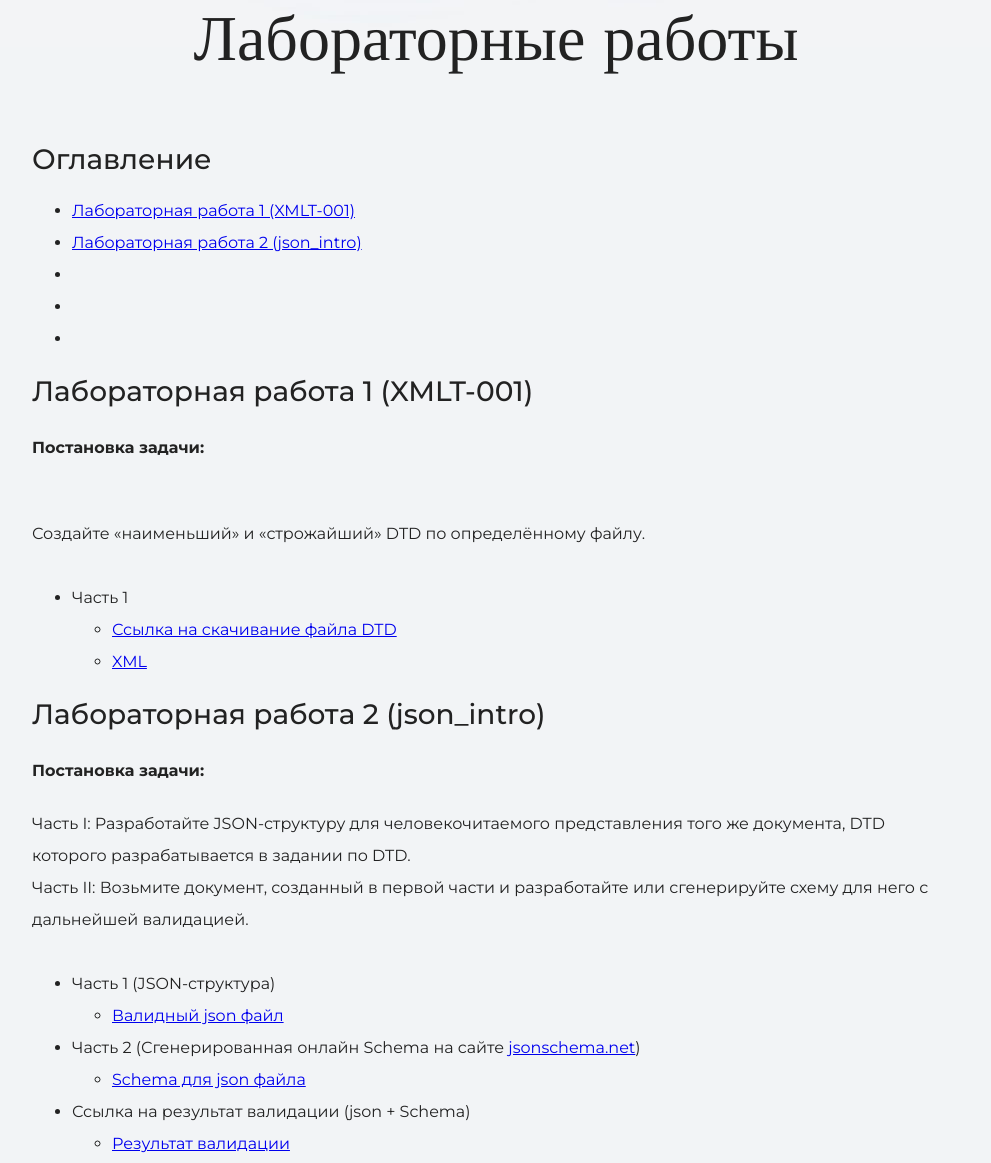
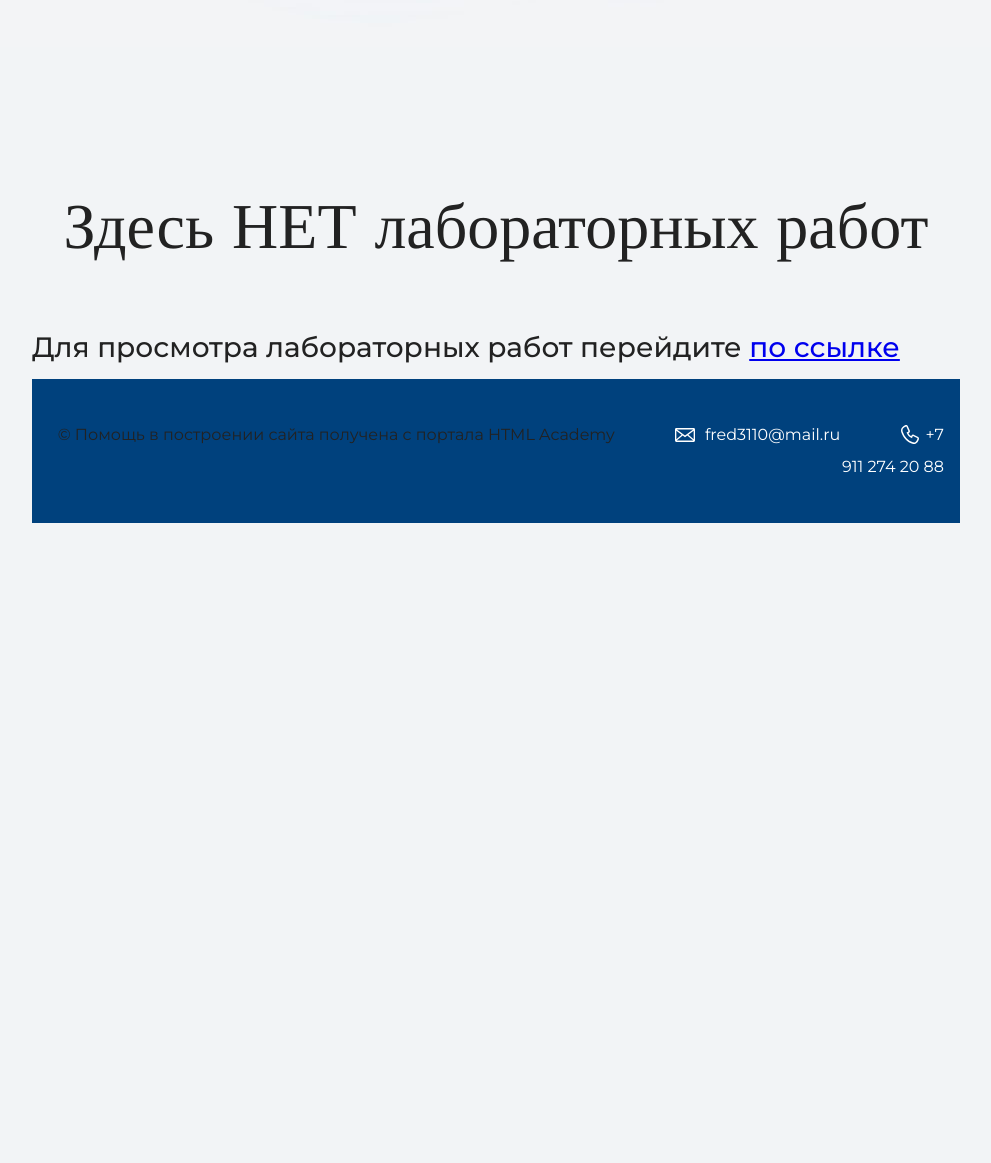
Before and after one commit to ilya-s-h/Fake_Site, a plain HTML site: page index.html in a window 1280 px wide. Shown: the part 1033-2196 px from the top of the page, without its empty margins (144-1135 px from the left). After the commit the page ends 1676 px from the top, so only its background shows below. Drawn offline with nearby package versions, Linux system fonts and the light colour scheme.

Commit message:
Update index.html

```diff
--- a/index.html
+++ b/index.html
@@ -19,77 +19,19 @@
 
     <section class="hero-image">
       <div class="container">
-      <h1 class="heading">Шумякин Илья</h1>
-      <p>Студент РГПУ им.Герцена факультета ИИТиТО 2ИВТ(2)</p>
+      <h1 class="heading">Доступ только для преподавателя!</h1>
+      <p>Если вы преподаватель, то свяжись со мной в ВК для получения мгновенного доступа к корневому репозиторию</p>
+      <a class="button" href="https://vk.com/shumyakin_ilya">Переход на мою страницу VK</a>
     </div>
     </section>
 
     <section class="intro">
       <div class="container">
-      <h2 class="subheading">Лабораторные работы</h2>
+      <h2 class="subheading">Здесь НЕТ лабораторных работ</h2>
       <div>
-      <h3>Оглавление</h3>
-      <ul>
-        <li><a href="#XMLT-001">Лабораторная работа 1 (XMLT-001)</a></li>
-        <li><a href="#json_intro">Лабораторная работа 2 (json_intro)</a></li>
-        <li></li>
-        <li></li>
-        <li></li>
-      </ul>
+      <h3>Для просмотра лабораторных работ перейдите <a href="https://ilya-s-h.github.io/">по ссылке</a></h3>
       </div>
 
-
-      <div>
-      <h3 id="XMLT-001">Лабораторная работа 1 (XMLT-001)</h3>
-        <h4>Постановка задачи:</h4>
-        <p> <br>Создайте «наименьший» и «строжайший» DTD по определённому файлу.
-      </p>
-      <ul>
-        <li>Часть 1
-          <ul>
-            <li><a href="XMLT-001/file.dtd" target="_blank">Ссылка на скачивание файла DTD </a></li>
-            <li><a href="XMLT-001/file.xml" target="_blank">XML</a></li>
-          </ul>
-        </li>
-      </ul>
-      </div>
-
-       <div>
-      <h3 id="json_intro">Лабораторная работа 2 (json_intro)</h3>
-        <h4> Постановка задачи: </h4>
-         <p>
-        Часть I: Разработайте JSON-структуру для человекочитаемого представления того же документа, DTD которого разрабатывается в задании по DTD.
-        <br> Часть II: Возьмите документ, созданный в первой части и разработайте или сгенерируйте схему для него с дальнейшей валидацией.
-      </p>
-      <ul>
-        <li>Часть 1 (JSON-структура)
-          <ul>
-            <li><a href="json_intro/Part1.json" target="_blank">Валидный json файл</a></li>
-          </ul>
-        </li>
-        <li>Часть 2 (Сгенерированная онлайн Schema на сайте <a href="https://www.jsonschema.net/home" target="_blank">jsonschema.net</a>)
-          <ul>
-            <li><a href="json_intro/Part2.json" target="_blank">Schema для json файла</a></li>
-          </ul>
-        </li>
-         <li>Ссылка на результат валидации (json + Schema)
-          <ul>
-            <li><a href="https://www.jsonschemavalidator.net/s/5jQJ5Qf4" target="_blank">Результат валидации</a></li>
-          </ul>
-        </li>
-      </ul>
-      </div>
-
-    </div>
-    </section>
-
-    <section class="portfolio">
-      <div class="container">
-      <h2 class="subheading">Мой GitHub</h2>
-      <p>Корневой репозиторий содержащий данный сайт</p>
-      <a class="button" href="https://github.com/ilya-s-h/ilya-s-h.github.io">Перейти в репозиторий</a>
-    </div>
-    </section>
 
     <footer class="page-footer">
       <div class="container">
```
